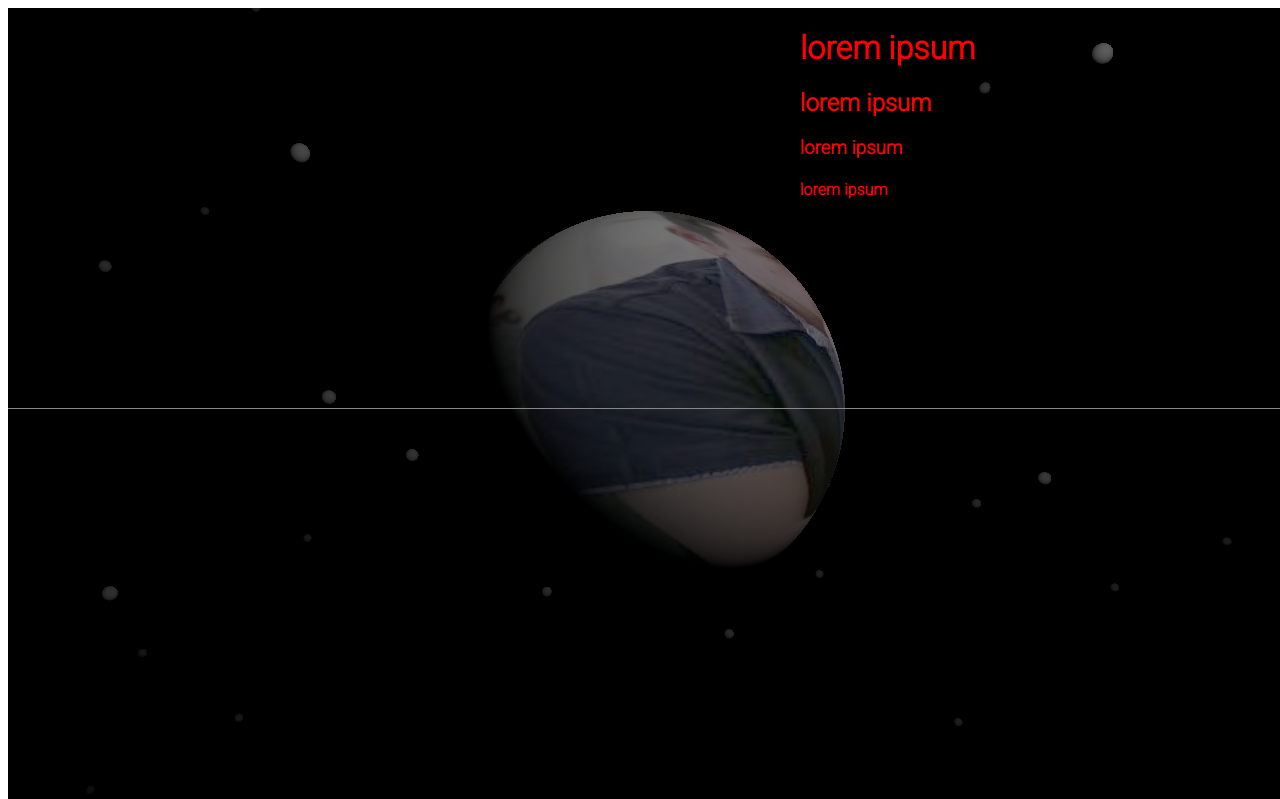
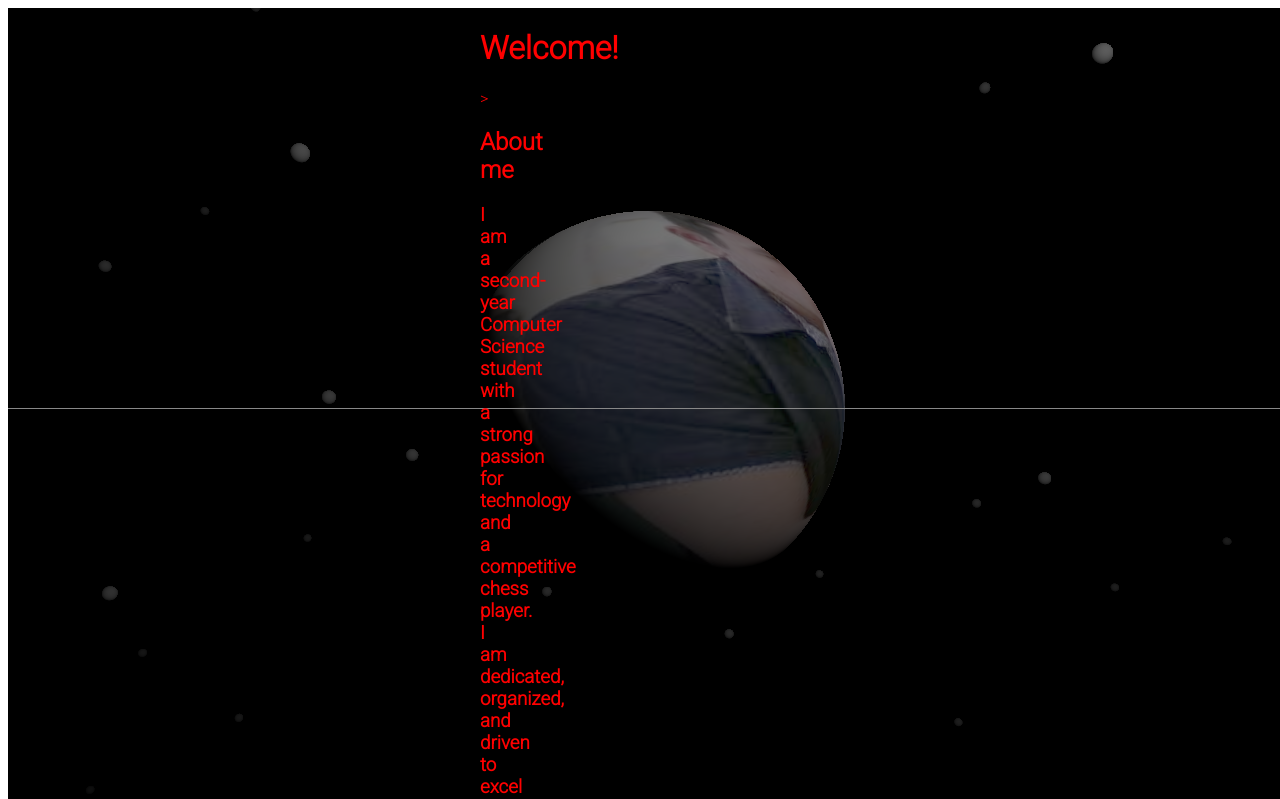
Before and after one commit to ignatmatei/personal3D, a website built with Vite: page index.html in a window 1280 px wide. Shown: the top 799 px of the page. Built offline with nearby package versions, Linux system fonts and the light colour scheme; animation ran at ten frames a second.

Commit message:
started working on text style

```diff
--- a/index.html
+++ b/index.html
@@ -9,10 +9,9 @@
   <body>
     <canvas class="webgl"></canvas>
     <main class="main">
-    <h1>lorem ipsum</h1>
-    <h2>lorem ipsum</h2>
-    <h3>lorem ipsum</h3>
-    <h4>lorem ipsum</h4>
+    <h1>Welcome!</h1>>
+    <h2>About me</h2>
+    <h3> I am a second-year Computer Science student with a strong passion for technology and a competitive chess player. I am dedicated, organized, and driven to excel in both my academic and extracurricular pursuits.</h3>
     </main>
     <script type="module" src="/main.js"></script>
   </body>
--- a/main.js
+++ b/main.js
@@ -42,7 +42,6 @@ function addStar() {
   const material = new THREE.MeshStandardMaterial({
     color: 0xffffff});
   const star = new THREE.Mesh(geometry, material);
-
   const [x, y, z] = Array(3).fill().map(() => THREE.MathUtils.randFloatSpread(100));
   star.position.set(x, y, z);
   scene.add(star);
--- a/style.css
+++ b/style.css
@@ -8,6 +8,7 @@ position: fixed;
 .main{
  position: absolute;
   color: red;
-  left : 50em;
+  left : 30em;
   font-family: 'Roboto', sans-serif;
+  right: 60em;
 }
```
